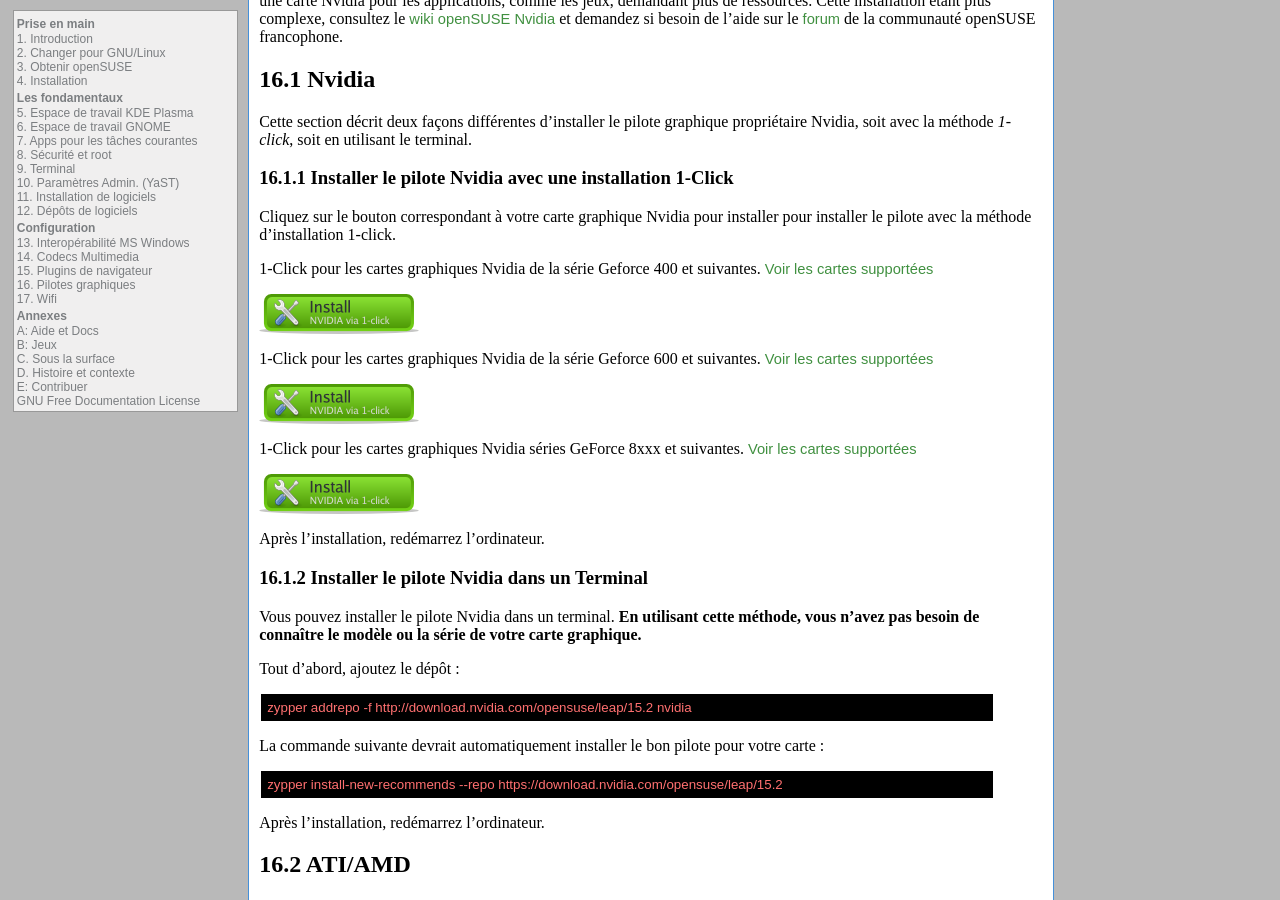
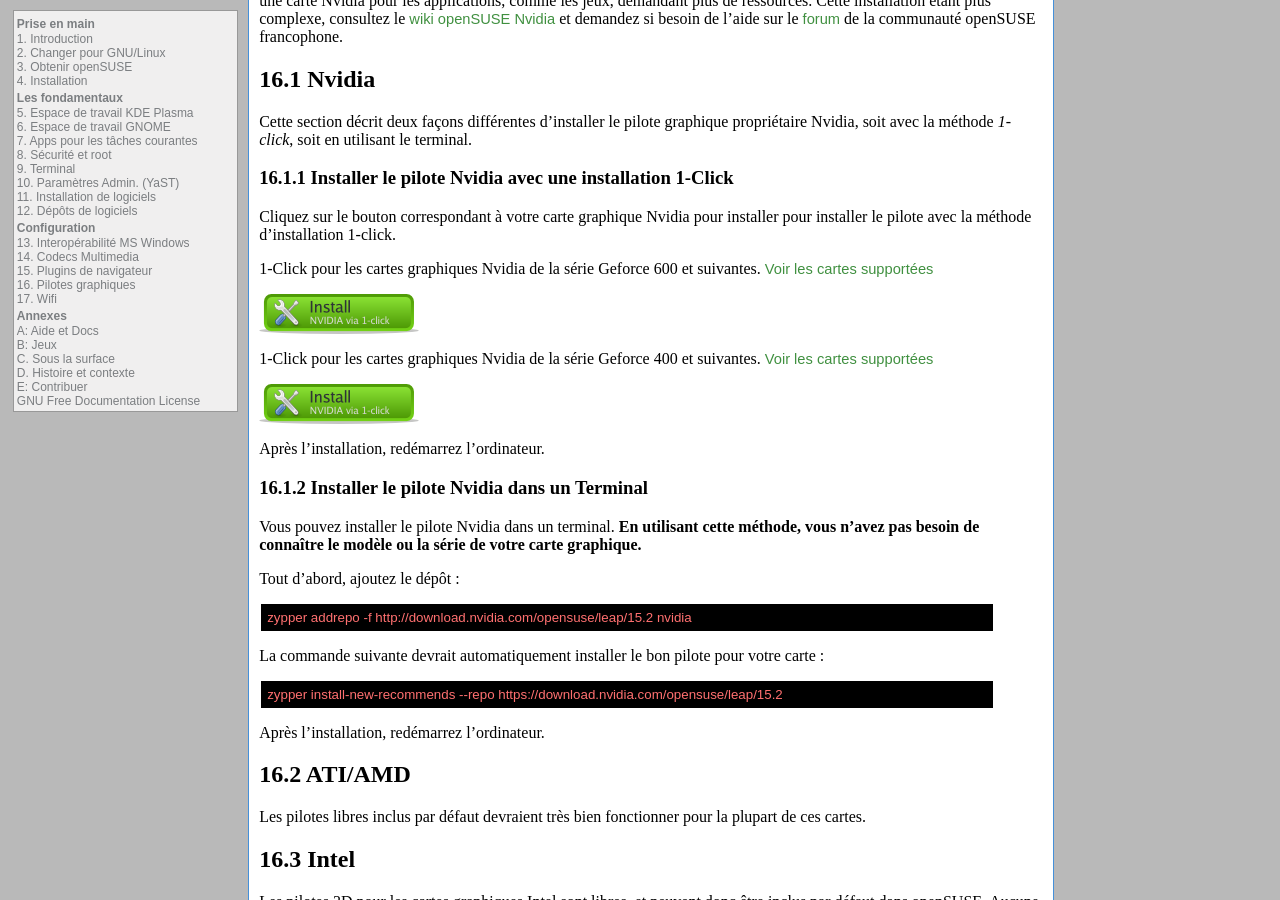
Before and after one commit to alionetasso/opensuse-guide-fr, a Jekyll site: the page built from 3d.md, in a window 1280 px wide and 900 px high, scrolled down 426 px. Built offline with Jekyll 4.4.1, drawn with Linux system fonts in a browser that asks for light colours.

Commit message:
suppression du driver nvidia incompatible 15.2

```diff
--- a/3d.md
+++ b/3d.md
@@ -18,17 +18,13 @@ Cette section décrit deux façons différentes d'installer le pilote graphique
 
 Cliquez sur le bouton correspondant à votre carte graphique Nvidia pour installer pour installer le pilote avec la méthode d'installation 1-click.
 
-1-Click pour les cartes graphiques Nvidia de la série Geforce 400 et suivantes. [Voir les cartes supportées](https://www.nvidia.com/Download/driverResults.aspx/142567/en-us)
-
-[![nvidia-gf400](images/oneclick/nvidia.png)](http://opensuse-community.org/nvidia_G04.ymp)
-
 1-Click pour les cartes graphiques Nvidia de la série Geforce 600 et suivantes. [Voir les cartes supportées](https://www.nvidia.com/Download/driverResults.aspx/145182/en-us)
 
 [![nvidia-gf600](images/oneclick/nvidia.png)](http://opensuse-community.org/nvidia_G05.ymp)
 
-1-Click pour les cartes graphiques Nvidia séries GeForce 8xxx et suivantes. [Voir les cartes supportées](https://www.nvidia.com/Download/driverResults.aspx/135161/en-us)
+1-Click pour les cartes graphiques Nvidia de la série Geforce 400 et suivantes. [Voir les cartes supportées](https://www.nvidia.com/Download/driverResults.aspx/142567/en-us)
 
-[![nvidia-gf8](images/oneclick/nvidia.png)](http://opensuse-community.org/nvidia_G03.ymp)
+[![nvidia-gf400](images/oneclick/nvidia.png)](http://opensuse-community.org/nvidia_G04.ymp)
 
 Après l'installation, redémarrez l'ordinateur.
 
```
